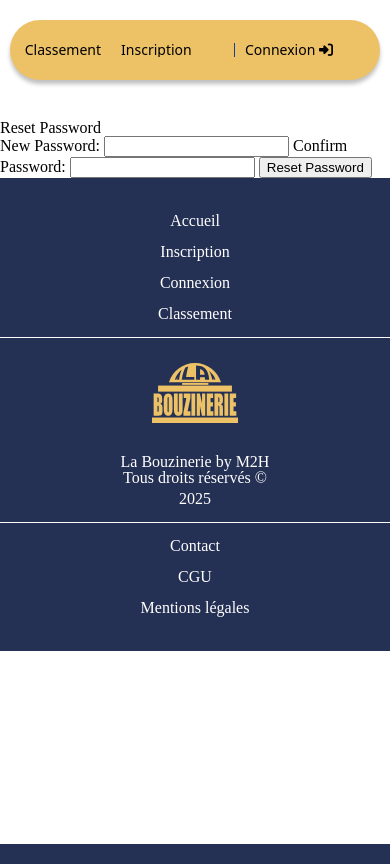
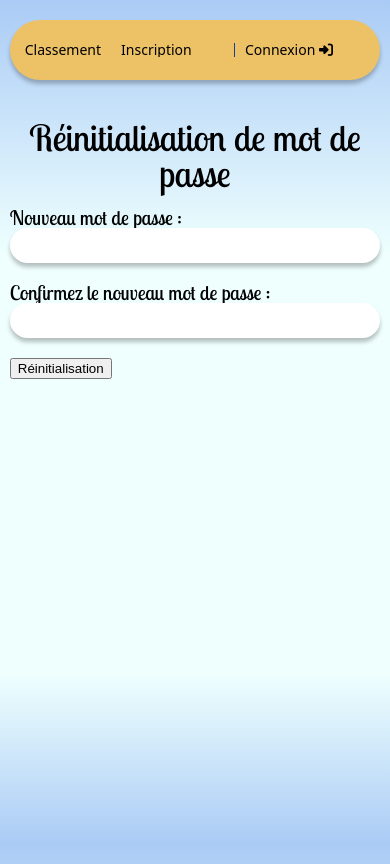
Before and after one commit to Win0ra/Bouzinerie_Rework, a PHP site: page /views/auth/reset_password.php?token=1 in a window 390 px wide. Run offline with PHP 8.4, Linux system fonts and the light colour scheme; some libraries are stand-ins or nearby versions; some web fonts are replaced.

Commit message:
Correction CSS + ajout CSS sur reset_password_request et reset_password.php

```diff
--- a/public/css/styles-contact.css
+++ b/public/css/styles-contact.css
@@ -140,7 +140,7 @@ table {
 body {
     background: linear-gradient(0deg, rgba(170, 203, 245, 1) 0%, rgba(238, 255, 254, 1) 20%, rgba(238, 255, 254, 1) 70%, rgba(170, 203, 245, 1) 100%);
     background-repeat: no-repeat;
-    height: 100%;
+    min-height: 100vh;
 }
 
 h1 {
@@ -320,7 +320,7 @@ button.Send {
     text-decoration: none;
 }
 
-/* Responsive Design for Tablets */
+/* TABLETTE */
 @media (max-width: 1024px) {
     .margin {
         width: 90%;
@@ -357,7 +357,7 @@ button.Send {
     }
 }
 
-/* Responsive Design for Mobile */
+/* MOBILE */
 @media (max-width: 768px) {
     .margin {
         width: 90%;
--- a/public/css/styles-footer.css
+++ b/public/css/styles-footer.css
@@ -88,7 +88,7 @@ a:focus {
     text-decoration: none;
 }
 
-/* Version tablette */
+/* TABLETTE */
 @media screen and (max-width: 1024px) {
     .footer {
         height: auto;
@@ -146,7 +146,7 @@ a:focus {
     }
 }
 
-/* Version mobile */
+/* MOBILE */
 @media screen and (max-width: 767px) {
     .footer {
         padding: 20px 0;
--- a/public/css/styles-game.css
+++ b/public/css/styles-game.css
@@ -152,7 +152,7 @@ button:hover {
     background: linear-gradient(#3565BC, #114198);
 }
 
-/* RESPONSIVE TABLETTE */
+/* TABLETTE */
 @media screen and (max-width: 1024px) {
     .container {
         max-width: 90%;
@@ -194,7 +194,7 @@ button:hover {
     }
 }
 
-/* RESPONSIVE MOBILE */
+/* MOBILE */
 @media screen and (max-width: 768px) {
     .container {
         padding: 10px;
--- a/public/css/styles-register.css
+++ b/public/css/styles-register.css
@@ -23,37 +23,46 @@ time, mark, audio, video {
     font: inherit;
     vertical-align: baseline;
 }
+
 /* HTML5 display-role reset for older browsers */
 article, aside, details, figcaption, figure,
 footer, header, hgroup, menu, nav, section {
     display: block;
 }
+
+/* Correction de la hauteur */
+html {
+    height: 100%;
+}
+
 body {
     line-height: 1;
+    min-height: 100vh;
+    background: linear-gradient(0deg, rgba(170, 203, 245, 1) 0%, rgba(238, 255, 254, 1) 20%, rgba(238, 255, 254, 1) 70%, rgba(170, 203, 245, 1) 100%);
+    background-repeat: no-repeat;
+    background-attachment: fixed;
 }
+
 ol, ul {
     list-style: none;
 }
+
 blockquote, q {
     quotes: none;
 }
+
 blockquote:before, blockquote:after,
 q:before, q:after {
     content: '';
     content: none;
 }
+
 table {
     border-collapse: collapse;
     border-spacing: 0;
 }
 
 /* CONTENU DE LA PAGE */
-body {
-    background: linear-gradient(0deg, rgba(170, 203, 245, 1) 0%, rgba(238, 255, 254, 1) 20%, rgba(238, 255, 254, 1) 70%, rgba(170, 203, 245, 1) 100%);
-    background-repeat: no-repeat;
-    height: 100%;
-}
-
 h1 {
     font-family: Lobster Two;
     font-size: 36px;
@@ -86,6 +95,7 @@ p {
     margin: 0px auto;
     width: 1040px;
 }
+
 .left {
     font-family: Lobster Two;
     font-size: 25px;
@@ -97,7 +107,7 @@ input {
     font-size: 20px;
 }
 
-#pseudo,#email, #password, #confirm_password {
+#pseudo, #email, #password, #confirm_password {
     border-radius: 30px;
     border: none;
     box-shadow: 0px 4px 4px rgba(0, 0, 0, 0.25);
@@ -117,7 +127,7 @@ input {
     line-height: 40px;
 }
 
-.center-placeholder::placeholder{
+.center-placeholder::placeholder {
     height: 13px;
 }
 
@@ -127,6 +137,13 @@ input {
     width: 100%;
     justify-content: space-between;
     margin: 0 0 24px 0;
+}
+
+label {
+    margin-top: 20px;
+    margin-bottom: 20px;
+    font-family: 'Lobster Two';
+    font-size: 20px;
 }
 
 /* FIN DU FORMULAIRE */
@@ -164,7 +181,7 @@ input#checkbox {
     display: flex;
 }
 
-.cgu{
+.cgu {
     padding: 0 0 0 8px;
 }
 
@@ -192,9 +209,11 @@ button.login {
     margin: 34px 0 96px 0;
     cursor: pointer;
 }
+
 button.login a {
     text-decoration: none;
 }
+
 button.login:hover a {
     color: white;
 }
@@ -237,7 +256,7 @@ button.login a:active {
 
     h1 {
         font-size: 36px;
-        text-align:center;
+        text-align: center;
     }
 
     h3 {
--- a/views/auth/reset_password.php
+++ b/views/auth/reset_password.php
@@ -1,16 +1,15 @@
 <?php require dirname(__DIR__) . '/templates/header.php'; // Inclusion de l'en-tête ?>
 
-<!-- Lien vers la feuille de style spécifique pour la page de connexion -->
+<link rel="stylesheet" href="public/css/styles-register.css" type="text/css" media="all">
 
-<div class="container">
-        <h2>Reset Password</h2>
+<div class="content">
+        <h1>Réinitialisation de mot de passe</h1><br/>
         <form action="/index.php?page=update-password" method="POST">
             <input type="hidden" name="token" value="<?php echo $_GET['token']; ?>">
-            <label for="password">New Password:</label>
+            <label for="password">Nouveau mot de passe :</label><br/>
             <input type="password" id="password" name="password" required>
-            <label for="confirm_password">Confirm Password:</label>
+            <label for="confirm_password">Confirmez le nouveau mot de passe :</label><br/>
             <input type="password" id="confirm_password" name="confirm_password" required>
-            <button type="submit">Reset Password</button>
+            <button type="submit">Réinitialisation</button>
         </form>
     </div>
-<?php require dirname(__DIR__) . '/templates/footer.php'; // Inclusion du pied de page ?>
--- a/views/game/endgame.php
+++ b/views/game/endgame.php
@@ -1,4 +1,4 @@
-<!DOCTYPE html>
+<!-- <!DOCTYPE html>
 <html lang="en">
 
 <head>
@@ -116,4 +116,4 @@
     </div>
 </body>
 
-</html>
+</html> -->
```
Also changed, not shown: public/css/styles-body.css (+9 -18 lines), public/css/styles-endgame.css (+0 -8 lines), public/css/styles-login.css (+10 -3 lines), public/css/styles-podium.css (+2 -30 lines), public/css/styles-ranking.css (+5 -6 lines), views/auth/reset_password_request.php (+6 -6 lines).
